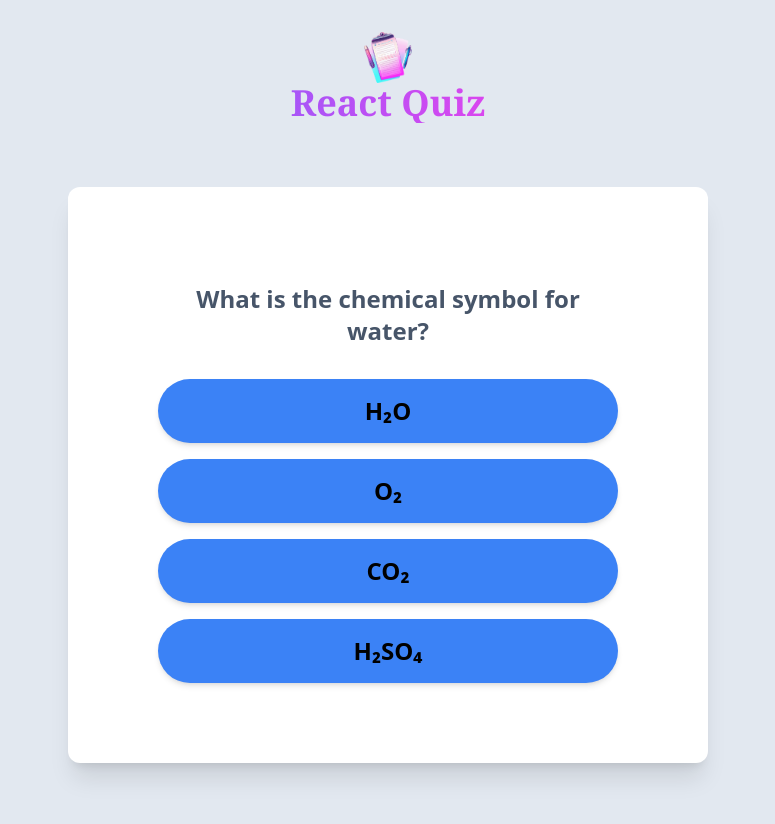
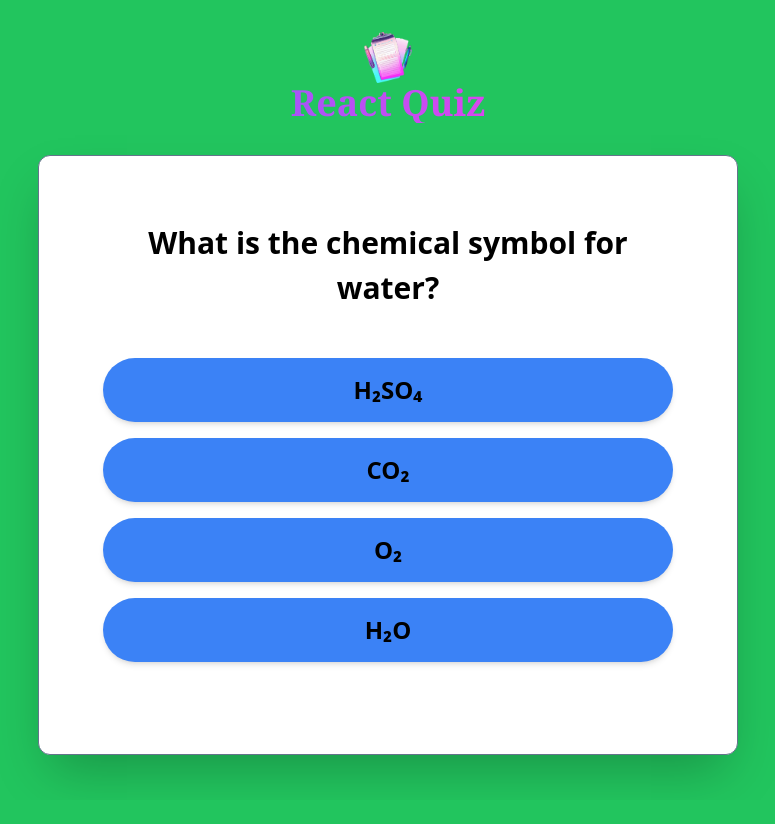
Before and after one commit to Nelman25/QuizApp, a React (Vite) app: page / in a window 1280 px wide. Shown: the top 824 px of the page, without its empty margins (252-1027 px from the left). After the commit the page ends 800 px from the top, so only its background shows below. Built offline with nearby package versions, Linux system fonts and the light colour scheme.

Commit message:
some updates, the choices are now shuffled and i added a pop up when the quiz is completed

```diff
--- a/index.html
+++ b/index.html
@@ -6,7 +6,7 @@
         <meta name="viewport" content="width=device-width, initial-scale=1.0" />
         <title>Quiz App</title>
     </head>
-    <body class="bg-slate-200">
+    <body class="bg-green-500">
         <div id="root"></div>
         <script type="module" src="/src/main.jsx"></script>
     </body>
--- a/src/components/Quiz.jsx
+++ b/src/components/Quiz.jsx
@@ -1,27 +1,44 @@
 /* eslint-disable no-unused-vars */
 import { useState } from "react";
 import QUESTIONS from "../Questions.js";
+import quizCompleteImg from "../assets/quiz-complete.png";
 
 const Quiz = () => {
     const [userAnswers, setUserAnswers] = useState([]);
-    const currentlyActiveQuestion = userAnswers.length;
+    const currentActiveQuestion = userAnswers.length;
+    const quizIsComplete = currentActiveQuestion === QUESTIONS.length;
 
-    function handleSubmitAnswer(selectedAnswer) {
+    const handleSubmitAnswer = (selectedAnswer) => {
         setUserAnswers((prevState) => {
             return [...prevState, selectedAnswer];
         });
+    };
+
+    if (quizIsComplete) {
+        return (
+            <div className="bg-white rounded-xl sm:max-w-[700px] mx-auto my-16 p-12 border border-slate-300 shadow-2xl flex flex-col text-center items-center justify-center  ease-in duration-500 translate-y-[-20px]">
+                <h1 className="text-5xl font-bold text-purple-700 mb-8">
+                    Quiz Complete!
+                </h1>
+                <img src={quizCompleteImg} alt="Trophy image" />
+            </div>
+        );
     }
 
+    const shuffledAnswer = [...QUESTIONS[currentActiveQuestion].answers];
+    shuffledAnswer.sort(() => Math.random() - 0.5);
+
     return (
-        <div className="w-[50%] shadow-xl h-80% mx-auto my-16 p-16 bg-white rounded-xl">
-            <h1 className="text-2xl text-center m-8 text-slate-600 font-bold">
-                {QUESTIONS[currentlyActiveQuestion].text}
-            </h1>
-            <ul className="w-[90%] my-4 mx-auto">
-                {QUESTIONS[currentlyActiveQuestion].answers.map((answer) => (
+        <div className="flex justify-center items-center w-2/3 mx-auto">
+            <div className="flex-1 bg-white lg:max-w-[700px] py-16 px-16 sm:min-h-[600px] rounded-xl shadow-2xl border border-slate-500">
+                <h2 className="text-3xl font-bold leading-normal max-sm:text-lg text-center">
+                    {QUESTIONS[currentActiveQuestion].text}
+                </h2>
+                <ul className="mt-12">
+                    {shuffledAnswer.map((answer) => (
                         <li
                             key={answer}
-                        className="bg-blue-500 font-bold text-center mb-4 rounded-full shadow-md hover:bg-blue-600 hover:translate-y-[-4px] ease-in duration-300 active:translate-y-0"
+                            className="bg-blue-500 font-bold text-center mb-4 rounded-full shadow-md hover:text-white hover:bg-purple-600 hover:translate-y-[-4px] ease-in duration-200 active:translate-y-0"
                         >
                             <button
                                 onClick={() => handleSubmitAnswer(answer)}
@@ -33,6 +50,7 @@ const Quiz = () => {
                     ))}
                 </ul>
             </div>
+        </div>
     );
 };
 
```
Lines whose indentation alone changed are shown as unchanged.
